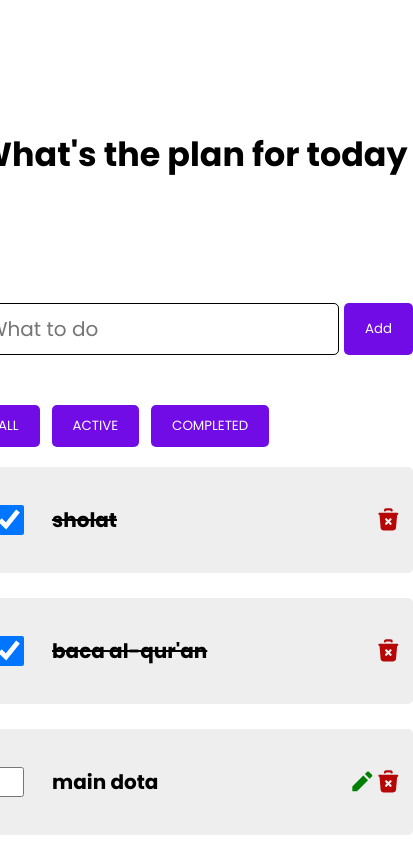
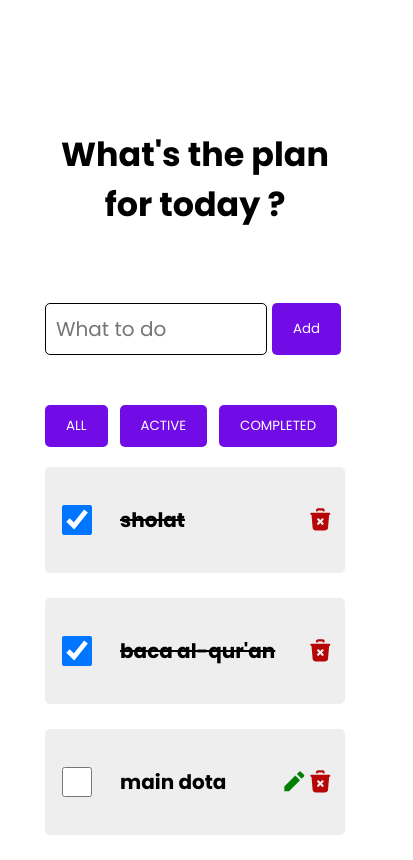
Before and after one commit to figofer/ToDoList-App-with-React.js-and-Redux, a React (Vite) app: page / in a window 390 px wide. Shown: the whole page, 413 px wide, since content can reach past the window. Built offline with nearby package versions, Linux system fonts and the light colour scheme.

Commit message:
responsive tampilan

```diff
--- a/src/index.css
+++ b/src/index.css
@@ -146,3 +146,16 @@ h1 {
     border-radius: 5px;
     width: 340px;
 }
+
+@media (max-width:581px){
+    .content{
+        width: 300px;
+
+    }
+    .input{
+        width: 200px;
+    }
+    .container-sub h1{
+        text-align: center;
+    }
+}
```
